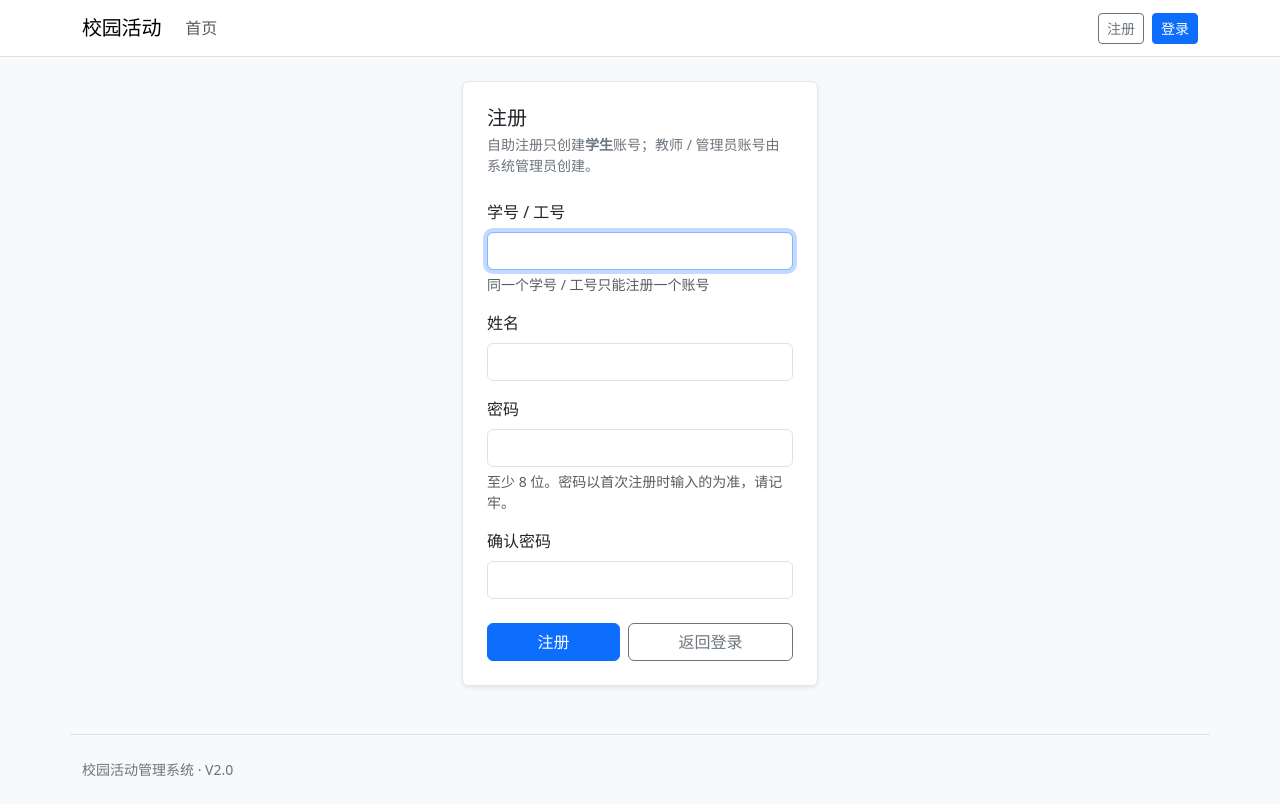
After one commit to wzz-virtual/campus-activity-system, a Flask app: page /auth/register in a window 1280 px wide. The commit adds this page. Run offline with Flask 3, Linux system fonts and the light colour scheme; some libraries are stand-ins or nearby versions.

Commit message:
feat(auth): 开放学生自助注册，同一学号 / 工号只一个账号
- 入口：登录页内「登录 / 注册」两个按钮并排，导航栏未登录时同样并列两个，
  首页也给一个注册按钮
- 唯一性：先按学号 / 工号查重，再用数据库唯一约束兜住并发——
  后到的请求提示「已经注册过了，请直接登录」，而不是把先注册的人覆盖掉
- 密码以首次注册为准：重复注册不会改写原密码，只存哈希；
  已停用（disabled）的账号也不允许被别人重新注册顶替
- 角色固定为学生，注册接口不读请求里的 role；教师 / 管理员仍由管理员在后台创建
- 注册成功直接登录：先 session.clear() 再 login_user，防会话固定
- 表单校验：学号 / 工号、姓名、密码、确认密码都做前后端一致的判空与长度检查
- 管理员后台与首页的文案同步成「学生可自助注册」

注：首页与导航栏里的「注册」按钮，随上一个提交（邮件入口、首页公告渲染）一起
进入版本库——这两处是同一批模板改动，拆开提交反而会让中间版本缺入口。

```diff
--- a/app/admin.py
+++ b/app/admin.py
@@ -283,7 +283,7 @@ def delete_category(category_id):
 @bp.get("/users")
 @role_required(Role.ADMIN)
 def users():
-    """用户列表。系统不提供自助注册，账号一律由管理员在这里创建。"""
+    """用户列表。学生可自助注册；教师 / 管理员账号由管理员在这里创建。"""
     keyword = (request.args.get("keyword") or "").strip()
 
     condition = db.select(User)
--- a/app/auth.py
+++ b/app/auth.py
@@ -18,11 +18,12 @@ from flask import (
     url_for,
 )
 from flask_login import current_user, login_required, login_user, logout_user
+from sqlalchemy.exc import IntegrityError
 from werkzeug.security import check_password_hash, generate_password_hash
 
 from .config import LOGIN_LOCK_DURATION, LOGIN_MAX_ATTEMPTS, MIN_PASSWORD_LENGTH
 from .extensions import db
-from .models import PasswordResetRequest, ResetRequestStatus, User
+from .models import PasswordResetRequest, ResetRequestStatus, Role, User
 
 bp = Blueprint("auth", __name__, url_prefix="/auth")
 
@@ -139,6 +140,84 @@ def login():
     return render_template("auth/login.html")
 
 
+@bp.route("/register", methods=["GET", "POST"])
+def register():
+    """学生自助注册。
+
+    规则（按需求明确）：
+
+    * **同一个学号 / 工号只能注册一个账号**——重复注册会被拒绝，
+      而且**绝不会覆盖已有账号的密码**（密码以首次注册时输入的为准）；
+    * 角色**写死为学生**：教师 / 管理员账号只能由管理员在后台创建。
+      请求体里塞 role=ADMIN 不会有任何效果——角色的唯一来源是服务端。
+    """
+    if current_user.is_authenticated:
+        return redirect(url_for("main.dashboard"))
+
+    if request.method == "POST":
+        student_no = (request.form.get("student_no") or "").strip()
+        name = (request.form.get("name") or "").strip()
+        password = request.form.get("password") or ""
+        confirm = request.form.get("confirm_password") or ""
+
+        error = None
+        if not student_no or len(student_no) > 20:
+            error = "学号 / 工号不能为空，且不超过 20 个字"
+        elif not name or len(name) > 50:
+            error = "姓名不能为空，且不超过 50 个字"
+        elif len(password) < MIN_PASSWORD_LENGTH:
+            error = f"密码长度不能少于 {MIN_PASSWORD_LENGTH} 个字符"
+        elif password != confirm:
+            error = "两次输入的密码不一致"
+        elif _find_user(student_no) is not None:
+            # 学号已被注册过：拒绝，并且**不动**已有账号的任何东西
+            error = "这个学号 / 工号已经注册过了。如果是你本人，请直接登录；忘记密码可以走「找回密码」。"
+
+        if error:
+            flash(error, "danger")
+            return (
+                render_template(
+                    "auth/register.html",
+                    form={"student_no": student_no, "name": name},
+                    min_password_length=MIN_PASSWORD_LENGTH,
+                ),
+                400,
+            )
+
+        user = User(student_no=student_no, name=name, role=Role.STUDENT)
+        user.set_password(password)
+        db.session.add(user)
+        try:
+            db.session.commit()
+        except IntegrityError:
+            # 并发兜底：两个人同时用同一个学号注册，唯一索引会拦下后来的那个
+            db.session.rollback()
+            flash("这个学号 / 工号刚刚被注册过了，请直接登录。", "warning")
+            return (
+                render_template(
+                    "auth/register.html",
+                    form={"student_no": student_no, "name": name},
+                    min_password_length=MIN_PASSWORD_LENGTH,
+                ),
+                409,
+            )
+
+        # 注册成功直接进入登录态；会话防护与登录保持一致：
+        # 先清 session（防会话固定），再标记永久会话（让 8 小时有效期生效）。
+        session.clear()
+        session.permanent = True
+        login_user(user)
+
+        flash(f"注册成功，欢迎你，{user.name}", "success")
+        return redirect(url_for("main.dashboard"))
+
+    return render_template(
+        "auth/register.html",
+        form={"student_no": "", "name": ""},
+        min_password_length=MIN_PASSWORD_LENGTH,
+    )
+
+
 @bp.post("/logout")
 @login_required
 def logout():
--- a/app/templates/admin/home.html
+++ b/app/templates/admin/home.html
@@ -46,8 +46,8 @@
       <div class="card-body">
         <h2 class="h6 mb-2">账号管理</h2>
         <p class="text-secondary small mb-3">
-          系统不开放自助注册，账号一律由管理员创建。可停用 / 恢复账号、调整角色。
-          共 {{ user_count }} 个账号。
+          学生可用学号 / 工号<b>自助注册</b>；教师 / 管理员账号由管理员创建。
+          可停用 / 恢复账号、调整角色。共 {{ user_count }} 个账号。
         </p>
         <a class="btn btn-sm btn-outline-secondary" href="{{ url_for('admin.users') }}">管理</a>
       </div>
--- a/app/templates/admin/users.html
+++ b/app/templates/admin/users.html
@@ -5,8 +5,8 @@
 {% block content %}
 <h1 class="h4 mb-1">用户管理</h1>
 <p class="text-secondary small mb-4">
-  系统<b>不提供自助注册</b>：校园场景下开放注册等于任何人都能给自己开一个号。
-  账号一律在管理员这里创建后发放。
+  学生可用学号 / 工号<b>自助注册</b>（登录页右上角「注册」）；教师 / 管理员账号
+  由管理员在这里创建。已注册的账号可停用 / 恢复、调整角色。
 </p>
 
 <form class="card mb-3" method="get" action="{{ url_for('admin.users') }}">
--- /dev/null
+++ b/app/templates/auth/register.html
@@ -0,0 +1,56 @@
+{% extends "base.html" %}
+
+{% block title %}注册 · 校园活动管理系统{% endblock %}
+
+{% block content %}
+<div class="row justify-content-center">
+  <div class="col-md-5 col-lg-4">
+    <div class="card shadow-sm">
+      <div class="card-body p-4">
+        <h1 class="h5 mb-1">注册</h1>
+        <p class="text-secondary small mb-4">
+          自助注册只创建<b>学生</b>账号；教师 / 管理员账号由系统管理员创建。
+        </p>
+
+        <form method="post" novalidate>
+          <input type="hidden" name="csrf_token" value="{{ csrf_token() }}">
+
+          <div class="mb-3">
+            <label for="student_no" class="form-label">学号 / 工号</label>
+            <input type="text" class="form-control" id="student_no" name="student_no"
+                   maxlength="20" autocomplete="username" required autofocus
+                   value="{{ form.student_no }}">
+            <div class="form-text">同一个学号 / 工号只能注册一个账号</div>
+          </div>
+
+          <div class="mb-3">
+            <label for="name" class="form-label">姓名</label>
+            <input type="text" class="form-control" id="name" name="name"
+                   maxlength="50" autocomplete="name" required value="{{ form.name }}">
+          </div>
+
+          <div class="mb-3">
+            <label for="password" class="form-label">密码</label>
+            <input type="password" class="form-control" id="password" name="password"
+                   autocomplete="new-password" required>
+            <div class="form-text">至少 {{ min_password_length }} 位。密码以首次注册时输入的为准，请记牢。</div>
+          </div>
+
+          <div class="mb-4">
+            <label for="confirm_password" class="form-label">确认密码</label>
+            <input type="password" class="form-control" id="confirm_password"
+                   name="confirm_password" autocomplete="new-password" required>
+          </div>
+
+          {# 注册与登录并列：已有账号的同学直接切回去 #}
+          <div class="d-flex gap-2">
+            <button type="submit" class="btn btn-primary flex-fill">注册</button>
+            <a class="btn btn-outline-secondary flex-fill"
+               href="{{ url_for('auth.login') }}">返回登录</a>
+          </div>
+        </form>
+      </div>
+    </div>
+  </div>
+</div>
+{% endblock %}
```
Also changed, not shown: app/templates/auth/login.html (+6 -1 lines).
